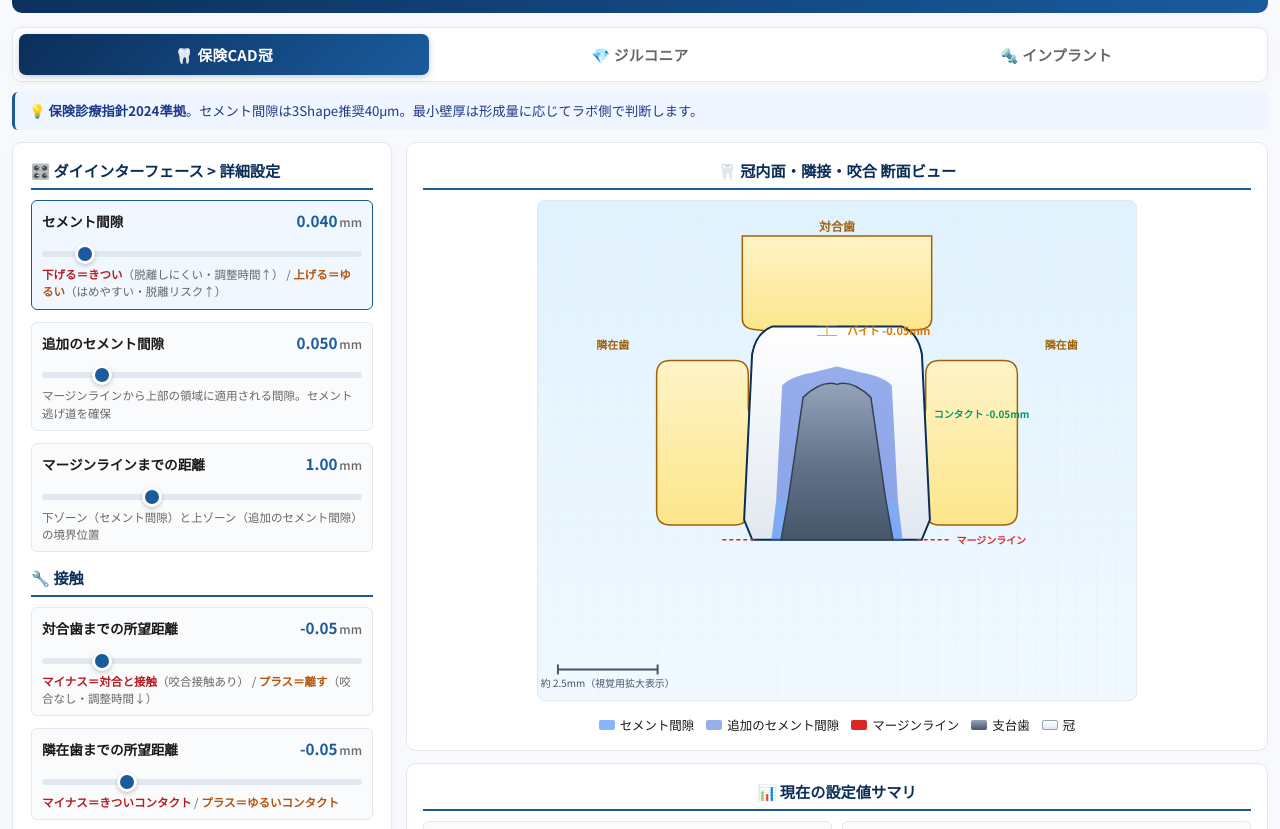
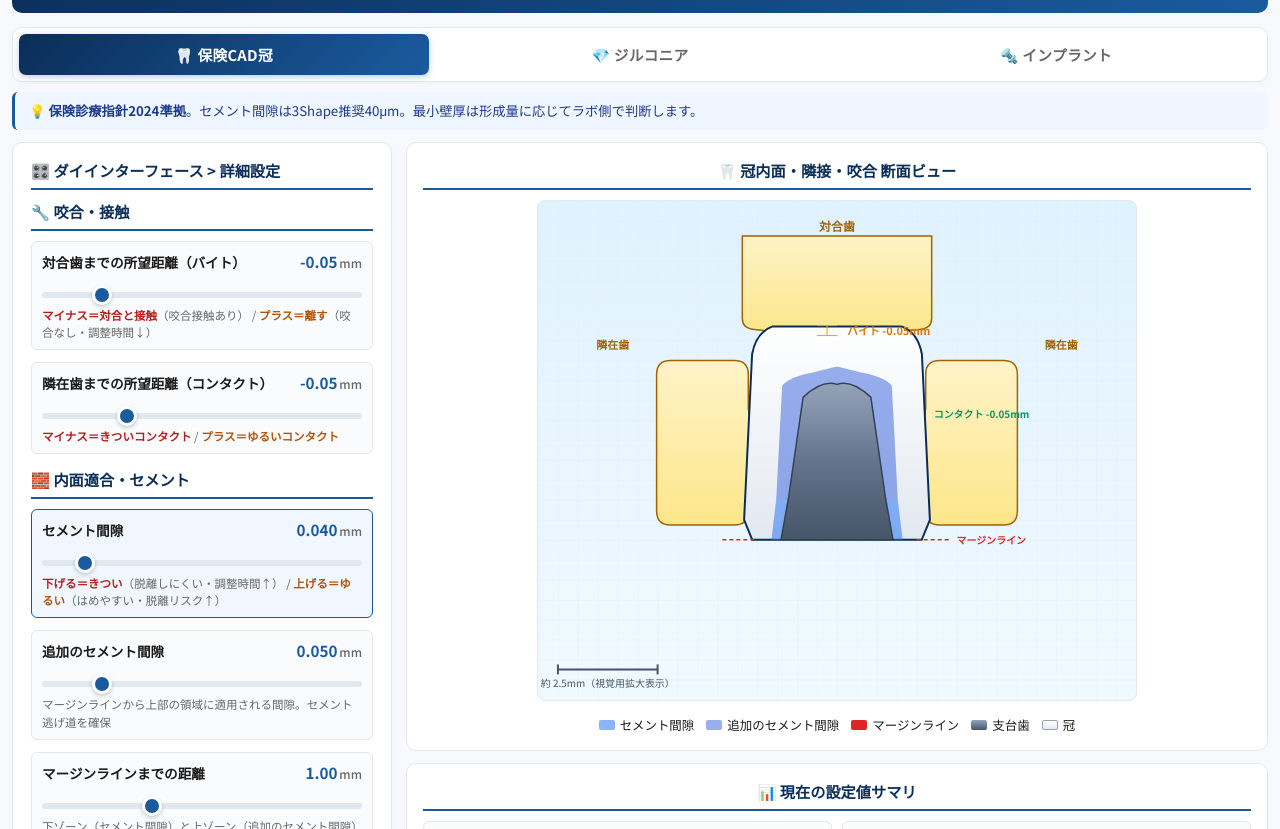
Before and after one commit to Ceramicadentallaboratory/ceramica-cad-sim, a plain HTML site: page index.html in a window 1280 px wide. Shown: the part 86-915 px from the top of the page. Drawn offline with Linux system fonts and the light colour scheme.

Commit message:
UI: reorder params (bite/contact → cement) + fix supra-gingival width
- Move antagonist/adjacent sliders above cement group (matches clinical priority: bite → contact → cement)
- Add section headers: 咬合・接触 / 内面適合・セメント
- Emergence profile: lock supra-gingival abutment width to 28px, so emergence angle only affects sub-gingival flare as anatomically correct

```diff
--- a/index.html
+++ b/index.html
@@ -465,6 +465,28 @@ details.advanced[open] summary {
     <div class="panel">
       <h2>🎛️ ダイインターフェース > 詳細設定</h2>
 
+      <h2 style="margin-top:0;">🔧 咬合・接触</h2>
+
+      <div class="slider-row" data-param="antagonistDistance">
+        <div class="label-row">
+          <span class="label">対合歯までの所望距離（バイト）</span>
+          <span class="value"><span id="v-antagonistDistance">-0.05</span><span class="unit">mm</span></span>
+        </div>
+        <input type="range" id="antagonistDistance" aria-label="対合歯までの所望距離" min="-0.10" max="0.20" step="0.01" value="-0.05">
+        <div class="desc"><span class="tight">マイナス＝対合と接触</span>（咬合接触あり） / <span class="loose">プラス＝離す</span>（咬合なし・調整時間↓）</div>
+      </div>
+
+      <div class="slider-row" data-param="adjacentDistance">
+        <div class="label-row">
+          <span class="label">隣在歯までの所望距離（コンタクト）</span>
+          <span class="value"><span id="v-adjacentDistance">-0.05</span><span class="unit">mm</span></span>
+        </div>
+        <input type="range" id="adjacentDistance" aria-label="隣在歯までの所望距離" min="-0.10" max="0.10" step="0.01" value="-0.05">
+        <div class="desc"><span class="tight">マイナス＝きついコンタクト</span> / <span class="loose">プラス＝ゆるいコンタクト</span></div>
+      </div>
+
+      <h2 style="margin-top:14px;">🧱 内面適合・セメント</h2>
+
       <div class="slider-row" data-param="cementGap">
         <div class="label-row">
           <span class="label">セメント間隙</span>
@@ -503,26 +525,6 @@ details.advanced[open] summary {
           <input type="range" id="emergenceAngle" aria-label="エマージェンス角度" min="15" max="50" step="1" value="35">
           <div class="desc"><span class="tight">小さい＝緩やか</span>（軟組織優しい） / <span class="loose">大きい＝急峻</span>（プラーク停滞リスク↑）</div>
         </div>
-      </div>
-
-      <h2 style="margin-top:14px;">🔧 接触</h2>
-
-      <div class="slider-row" data-param="antagonistDistance">
-        <div class="label-row">
-          <span class="label">対合歯までの所望距離</span>
-          <span class="value"><span id="v-antagonistDistance">-0.05</span><span class="unit">mm</span></span>
-        </div>
-        <input type="range" id="antagonistDistance" aria-label="対合歯までの所望距離" min="-0.10" max="0.20" step="0.01" value="-0.05">
-        <div class="desc"><span class="tight">マイナス＝対合と接触</span>（咬合接触あり） / <span class="loose">プラス＝離す</span>（咬合なし・調整時間↓）</div>
-      </div>
-
-      <div class="slider-row" data-param="adjacentDistance">
-        <div class="label-row">
-          <span class="label">隣在歯までの所望距離</span>
-          <span class="value"><span id="v-adjacentDistance">-0.05</span><span class="unit">mm</span></span>
-        </div>
-        <input type="range" id="adjacentDistance" aria-label="隣在歯までの所望距離" min="-0.10" max="0.10" step="0.01" value="-0.05">
-        <div class="desc"><span class="tight">マイナス＝きついコンタクト</span> / <span class="loose">プラス＝ゆるいコンタクト</span></div>
       </div>
 
       <div class="actions">
@@ -1155,8 +1157,10 @@ function renderImplantOverlay(cx, crownTopY, crownBottomY, crownWidth, outerLeft
   const gumHalfW = platformHalfW + flareHalfW; // abutment/crown width at gum level
 
   // Supra-gingival abutment above gum continues to crown inner base
+  // FIXED width — angle only affects sub-gingival flare (platform→gum),
+  // supra-gingival shape stays constant as designed.
   const abutmentTopY = crownTopY + 30;
-  const abutmentTopHalfW = Math.max(gumHalfW, 22); // don't shrink above gum
+  const abutmentTopHalfW = 28;
 
   // ── ABUTMENT (supra-gingival + sub-gingival as one shape) ─
   // Sub-gingival trapezoid: narrow at platform → wider at gum (driven by angle)
```
